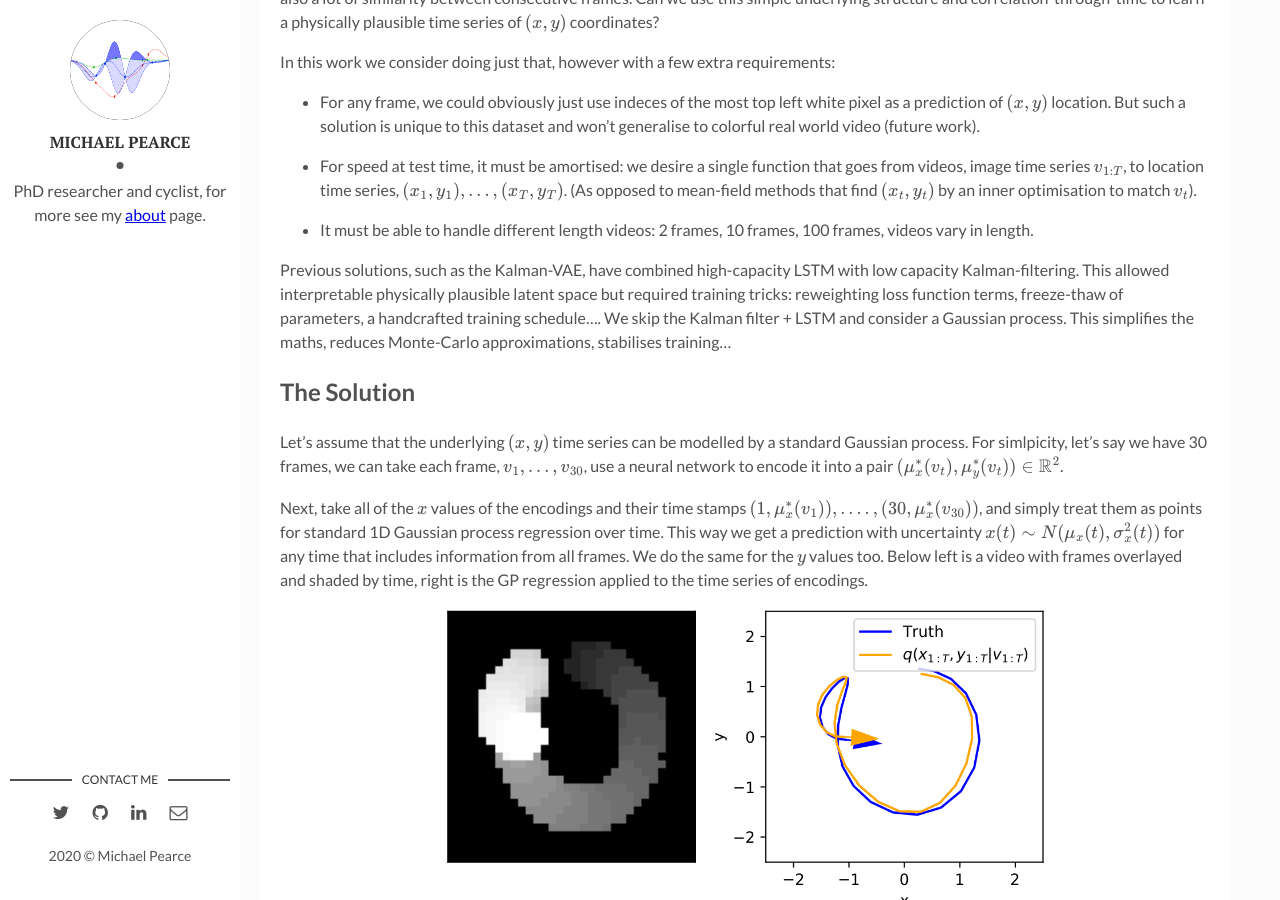
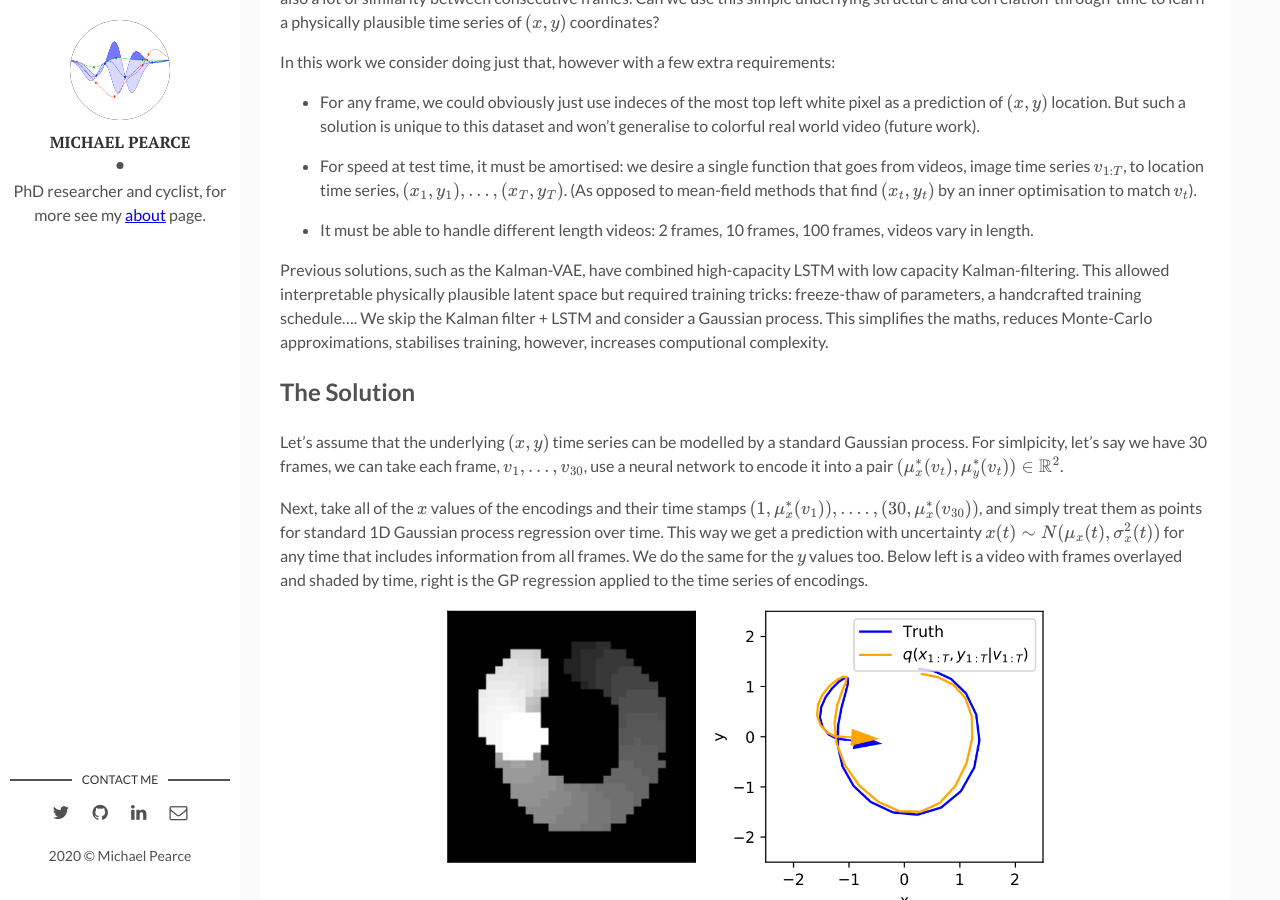
Before and after one commit to scrambledpie/scrambledpie.github.io, a Jekyll site: the page built from _posts/2019-12-6-Gaussian-Process-Prior_VAE-for-Interpretable-Latent-Dynamics-from-Pixels.markdown, in a window 1280 px wide and 900 px high, scrolled down 755 px. Built offline with Jekyll 4.4.1, drawn with Linux system fonts in a browser that asks for light colours; formulas are drawn with MathJax 3.

Commit message:
Update 2019-12-6-Gaussian-Process-Prior_VAE-for-Interpretable-Latent-Dynamics-from-Pixels.markdown

```diff
--- a/_posts/2019-12-6-Gaussian-Process-Prior_VAE-for-Interpretable-Latent-Dynamics-from-Pixels.markdown
+++ b/_posts/2019-12-6-Gaussian-Process-Prior_VAE-for-Interpretable-Latent-Dynamics-from-Pixels.markdown
@@ -32,8 +32,8 @@ In this work we consider doing just that, however with a few extra requirements:
 
 * It must be able to handle different length videos: 2 frames, 10 frames, 100 frames, videos vary in length.
 
-Previous solutions, such as the Kalman-VAE, have combined high-capacity LSTM with low capacity Kalman-filtering. This allowed interpretable physically plausible latent space but required training tricks: reweighting loss function terms, freeze-thaw of parameters, a handcrafted training schedule....
-We skip the Kalman filter + LSTM and consider a Gaussian process. This simplifies the maths, reduces Monte-Carlo approximations, stabilises training...
+Previous solutions, such as the Kalman-VAE, have combined high-capacity LSTM with low capacity Kalman-filtering. This allowed interpretable physically plausible latent space but required training tricks: freeze-thaw of parameters, a handcrafted training schedule....
+We skip the Kalman filter + LSTM and consider a Gaussian process. This simplifies the maths, reduces Monte-Carlo approximations, stabilises training, however, increases computional complexity.
 
 
 ## The Solution
```
